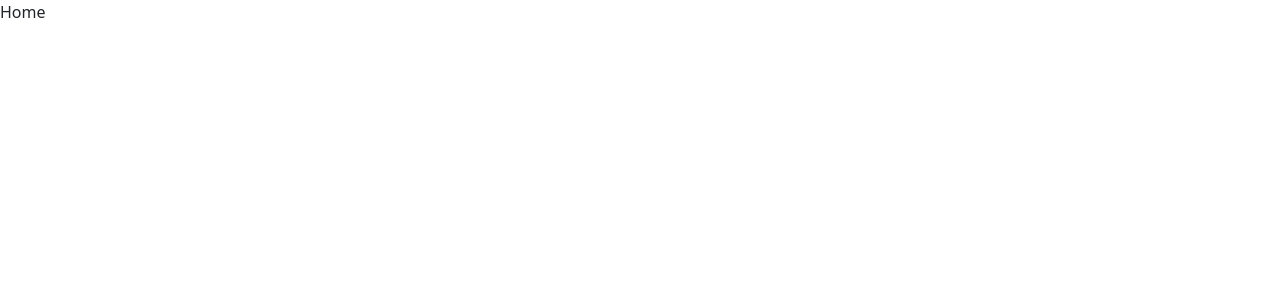
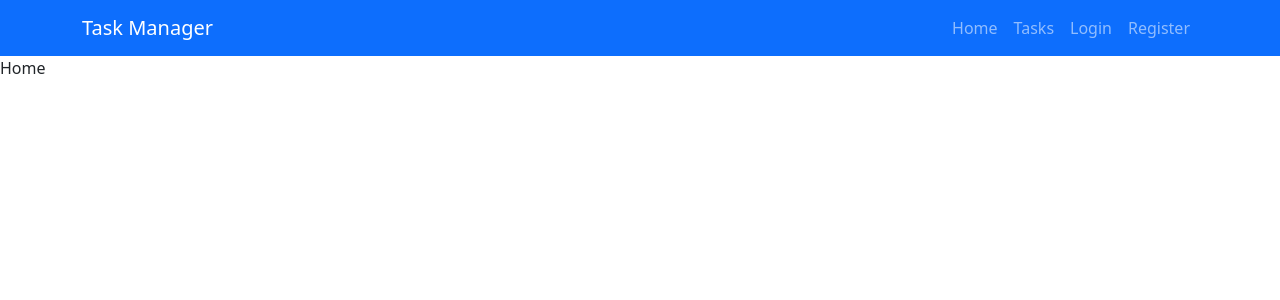
Before and after one commit to MohammadKhallaf/task-manager-frontend, a React (Create React App) app: page / in a window 1280 px wide. Shown: the top 300 px of the page. Built offline with nearby package versions, Linux system fonts and the light colour scheme.

Commit message:
add navbar

```diff
--- a/src/App.js
+++ b/src/App.js
@@ -7,11 +7,13 @@ import "bootstrap/dist/css/bootstrap.min.css";
 import "react-toastify/dist/ReactToastify.css";
 
 import "./App.css";
+import Header from "./components/header";
 
 function App() {
   return (
     <BrowserRouter>
       <Provider store={store}>
+        <Header />
         <Routes>
           <Route path="/" element={<div>Home</div>} />
           <Route path="tasks" element={<div>Tasks</div>} />
--- /dev/null
+++ b/src/components/header.jsx
@@ -0,0 +1,32 @@
+import React from "react";
+import { Container, Nav, Navbar } from "react-bootstrap";
+import { Link } from "react-router-dom";
+
+const Header = () => {
+  return (
+    <Navbar bg="primary" variant="dark" expand="md">
+      <Container>
+        <Navbar.Brand>Task Manager</Navbar.Brand>
+        <Navbar.Toggle aria-controls="task-manager-navbar" />
+        <Navbar.Collapse id="task-manager-navbar">
+          <Nav className="ms-auto">
+            <Nav.Link as={Link} to="/">
+              Home
+            </Nav.Link>
+            <Nav.Link as={Link} to="/tasks">
+              Tasks
+            </Nav.Link>
+            <Nav.Link as={Link} to="/login">
+              Login
+            </Nav.Link>
+            <Nav.Link as={Link} to="/register">
+              Register
+            </Nav.Link>
+          </Nav>
+        </Navbar.Collapse>
+      </Container>
+    </Navbar>
+  );
+};
+
+export default Header;
```
